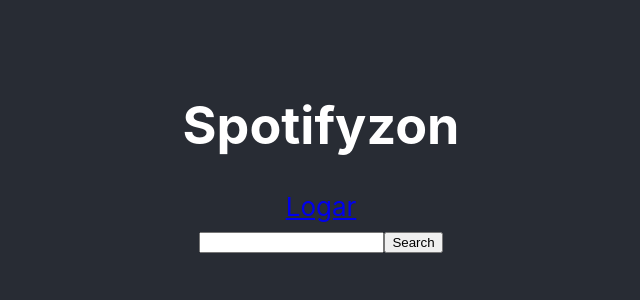
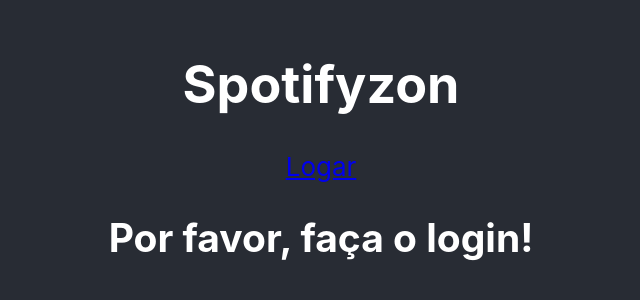
Before and after one commit to trian0/spotify-react, a React (Create React App) app: page / in a window 1280 px wide. Shown: the part 244-544 px from the top of the page, without its empty margins (319-959 px from the left). Built offline with nearby package versions, Linux system fonts and the light colour scheme.

Commit message:
chore(App): adiciona verificação para caso não estiver logado não deixar procurar album

```diff
--- a/src/App.js
+++ b/src/App.js
@@ -52,7 +52,7 @@
     console.log("ALBUNS", albuns)
     return albuns.map(albuns => (
       <div key={albuns.id}>
-            {albuns.images.length ? <img width={"100%"} src={albuns.images[0].url} alt=""/> : <div>No Image</div>}
+        {albuns.images.length ? <img width={"100%"} src={albuns.images[0].url} alt="" /> : <div>No Image</div>}
         {albuns.name}
       </div>
     ))
@@ -64,10 +64,11 @@
         <h1> Spotifyzon </h1>
         {!token ? <a href={`${AUTH_ENDPOINT}?client_id=${CLIENT_ID}&redirect_uri=${REDIRECT_URI}&response_type=${RESPONSE_TYPE}`}> Logar </a>
           : <button onClick={logout}> Sair </button>}
+        {token ?
           <form onSubmit={searchAlbuns}>
             <input type="text" onChange={e => setSearchKey(e.target.value)} />
             <button type={"submit"}>Search</button>
-        </form>
+          </form> : <h2>Por favor, faça o login!</h2>}
         {renderAlbuns()}
       </header>
     </div>
```
Lines whose indentation alone changed are shown as unchanged.
